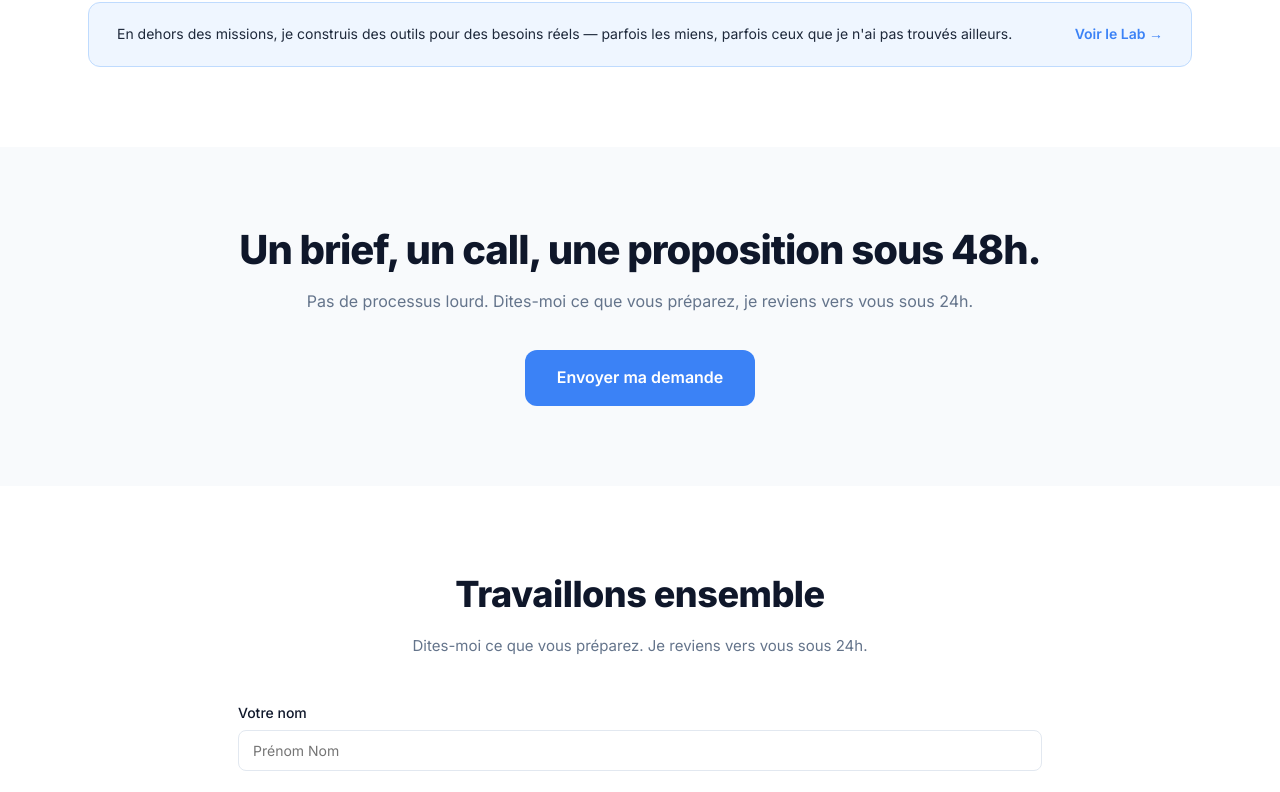
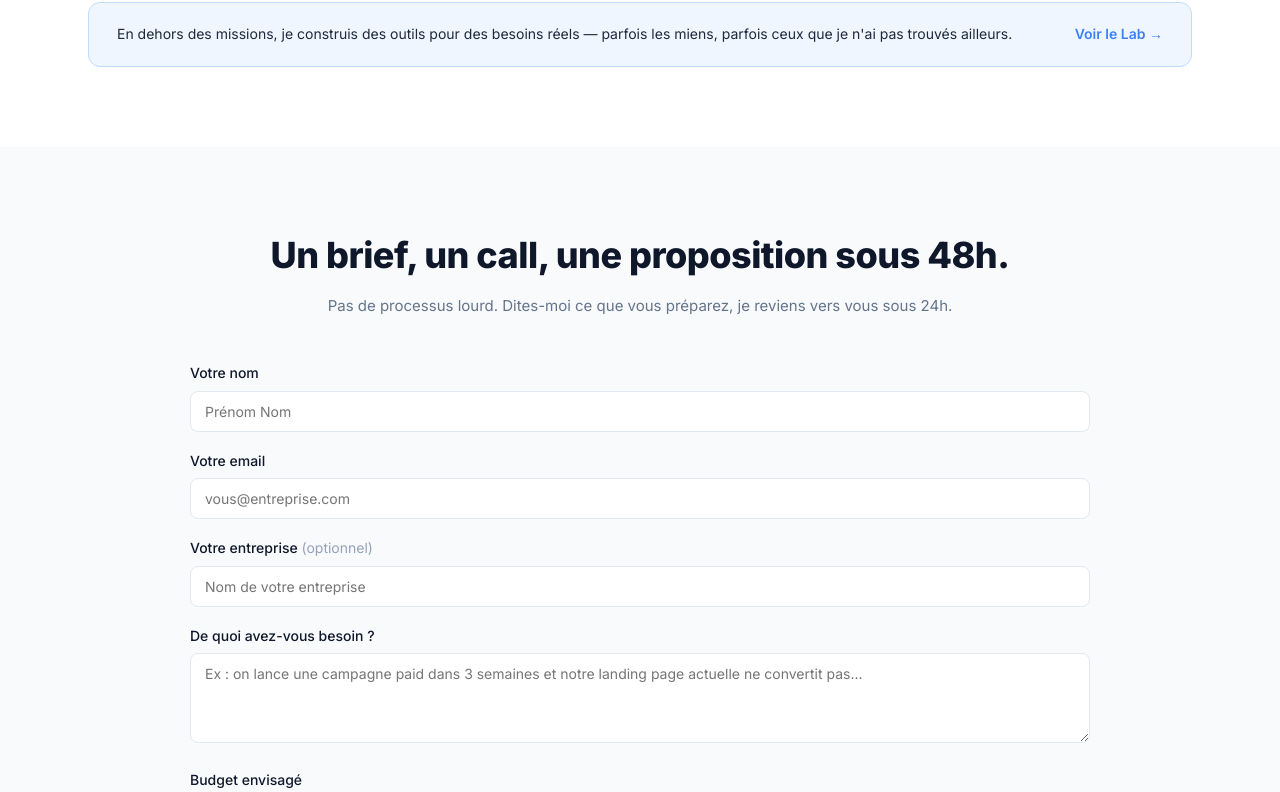
Before and after one commit to adrienvidal/portfolio-2026, a Next.js app: page / in a window 1280 px wide. Shown: the part 4647-5439 px from the top of the page. Built offline with nearby package versions, Linux system fonts and the light colour scheme.

Commit message:
refactor: remove CtaFinal component and update Reservation styles for better structure

```diff
--- a/src/app/page.tsx
+++ b/src/app/page.tsx
@@ -6,7 +6,6 @@ import Services from '@/components/Services/Services'
 import Process from '@/components/Process/Process'
 import About from '@/components/About/About'
 import Projects from '@/components/Projects/Projects'
-import CtaFinal from '@/components/CtaFinal/CtaFinal'
 import Reservation from '@/components/Reservation/Reservation'
 import Footer from '@/components/Footer/Footer'
 
@@ -25,7 +24,6 @@ export default function Home() {
       <Process />
       <About />
       <Projects />
-      <CtaFinal />
       <Reservation />
       <Footer />
     </>
--- a/src/components/CtaFinal/CtaFinal.scss
+++ /dev/null
@@ -1,35 +0,0 @@
-.cta-final {
-  padding: 80px 48px;
-  text-align: center;
-  background: var(--bg2);
-
-  &__inner {
-    max-width: 900px;
-    margin: 0 auto;
-  }
-
-  &__title {
-    font-size: 40px;
-    font-weight: 800;
-    color: var(--ink);
-    letter-spacing: -1px;
-    line-height: 1.15;
-    margin-bottom: 16px;
-  }
-
-  &__sub {
-    font-size: 16px;
-    color: var(--gray);
-    margin-bottom: 36px;
-  }
-}
-
-@media (max-width: 900px) {
-  .cta-final {
-    padding: 60px 24px;
-
-    &__title {
-      font-size: 28px;
-    }
-  }
-}
--- a/src/components/CtaFinal/CtaFinal.tsx
+++ /dev/null
@@ -1,16 +0,0 @@
-import { ctaFinal } from '../../data/content'
-import './CtaFinal.scss'
-
-export default function CtaFinal() {
-  return (
-    <div className="cta-final">
-      <div className="cta-final__inner">
-        <h2 className="cta-final__title">{ctaFinal.title}</h2>
-        <p className="cta-final__sub">{ctaFinal.sub}</p>
-        <a href={ctaFinal.cta.href} className="btn-blue" style={{ fontSize: 16, padding: '15px 32px' }}>
-          {ctaFinal.cta.label}
-        </a>
-      </div>
-    </div>
-  )
-}
--- a/src/components/Reservation/Reservation.scss
+++ b/src/components/Reservation/Reservation.scss
@@ -1,7 +1,11 @@
 .resa {
   padding: 80px 48px;
-  max-width: 900px;
-  margin: 0 auto;
+  background: var(--bg2);
+
+  &__inner {
+    max-width: 900px;
+    margin: 0 auto;
+  }
 
   &__title {
     font-size: 36px;
@@ -164,5 +168,9 @@
 @media (max-width: 900px) {
   .resa {
     padding: 60px 24px;
+
+    &__inner {
+      max-width: 100%;
+    }
   }
 }
--- a/src/components/Reservation/Reservation.tsx
+++ b/src/components/Reservation/Reservation.tsx
@@ -36,10 +36,12 @@ export default function Reservation() {
   if (submitted) {
     return (
       <div className="resa" id="reservation">
+        <div className="resa__inner">
           <div className="resa-success">
             <div className="resa-success__check">{reservation.success.check}</div>
             <div className="resa-success__title">{reservation.success.title}</div>
             <p className="resa-success__sub">{reservation.success.sub}</p>
+          </div>
         </div>
       </div>
     )
@@ -47,6 +49,7 @@ export default function Reservation() {
 
   return (
     <div className="resa" id="reservation">
+      <div className="resa__inner">
         <h2 className="resa__title">{reservation.title}</h2>
         <p className="resa__sub">{reservation.sub}</p>
 
@@ -60,5 +63,6 @@ export default function Reservation() {
           </button>
         </div>
       </div>
+    </div>
   )
 }
--- a/src/data/content.tsx
+++ b/src/data/content.tsx
@@ -305,17 +305,10 @@ export const testimonials = {
   ]
 }
 
-// ─── CTA Final ───────────────────────────────────────────────────────────────
-export const ctaFinal = {
+// ─── Reservation ─────────────────────────────────────────────────────────────
+export const reservation = {
   title: 'Un brief, un call, une proposition sous 48h.',
   sub: 'Pas de processus lourd. Dites-moi ce que vous préparez, je reviens vers vous sous 24h.',
-  cta: { label: 'Envoyer ma demande', href: '#reservation' }
-}
-
-// ─── Reservation ─────────────────────────────────────────────────────────────
-export const reservation = {
-  title: 'Travaillons ensemble',
-  sub: 'Dites-moi ce que vous préparez. Je reviens vers vous sous 24h.',
   submit: 'Envoyer ma demande',
   success: {
     check: '✓',
```
Lines whose indentation alone changed are shown as unchanged.
